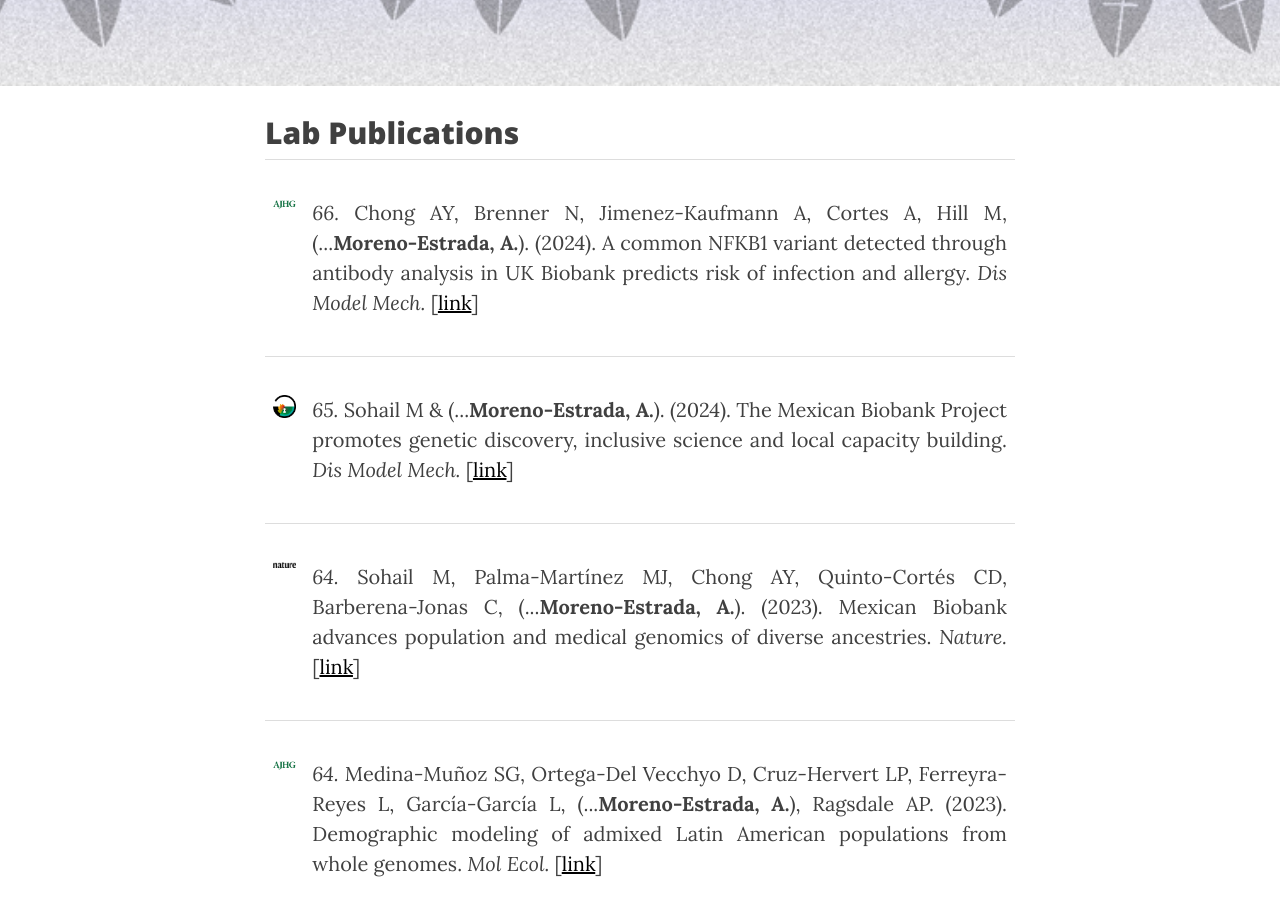
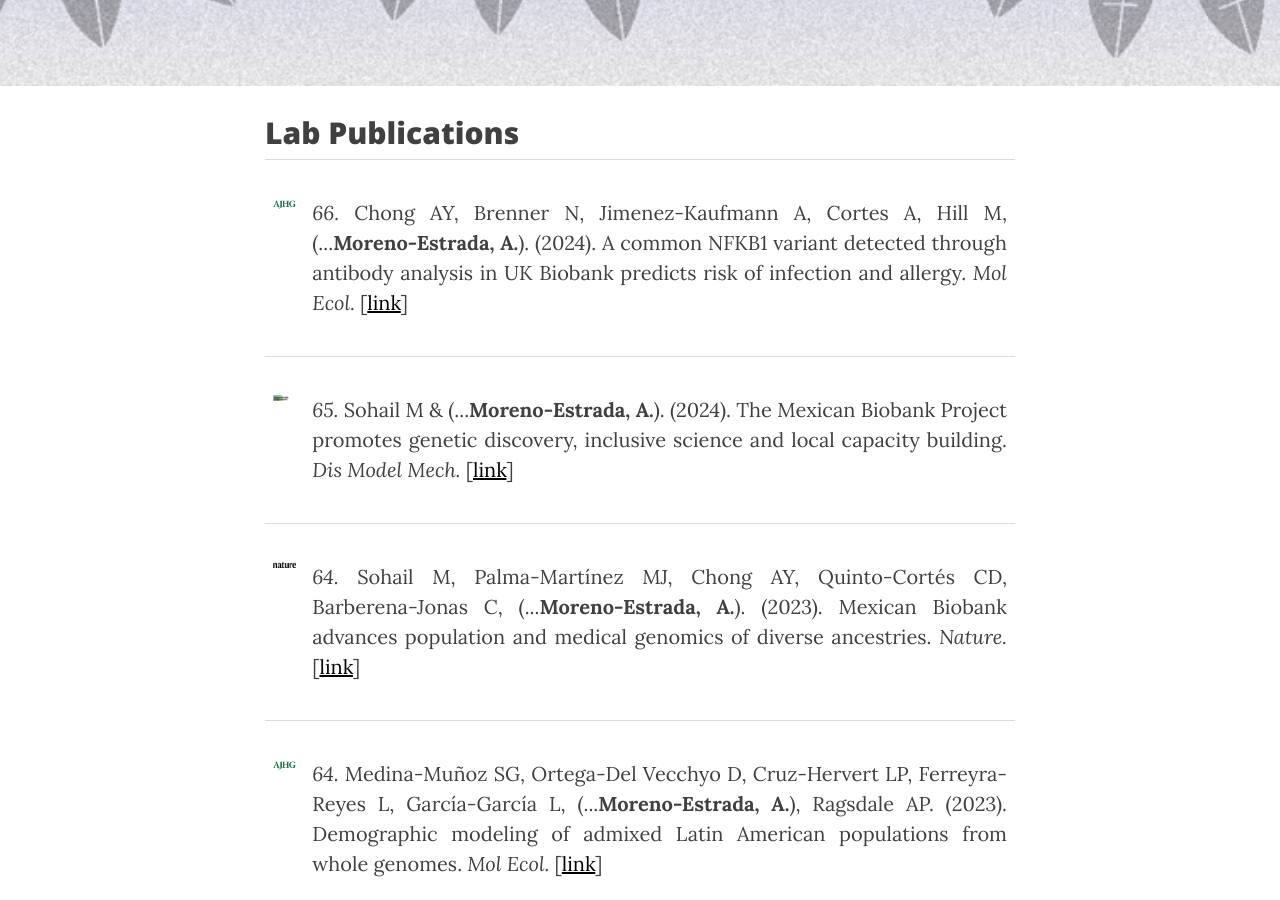
Before and after one commit to milkshakeplustip/milkshakeplustip.github.io, a Jekyll site: the page built from publications.html, in a window 1280 px wide and 900 px high, scrolled down 914 px. Built offline with Jekyll 4.4.1, drawn with Linux system fonts in a browser that asks for light colours; nearby versions of some CDN libraries.

Commit message:
Update publications.html

```diff
--- a/publications.html
+++ b/publications.html
@@ -10,12 +10,12 @@ order: 4
 <table style="width:100%">
 
 	      <td><p style="text-align:justify"><img src="/img/publications/AJHG.png" alt="AJHG" height="200" width="200"></p></td>
-	      <td><p style="text-align:justify"><i>66.</i> Chong AY, Brenner N, Jimenez-Kaufmann A, Cortes A, Hill M,</b> (...<b>Moreno-Estrada, A.</b>). (2024). A common NFKB1 variant detected through antibody analysis in UK Biobank predicts risk of infection and allergy. <i> Dis Model Mech. </i>[<a href="https://doi.org/10.1016/j.ajhg.2023.12.013">link</a>]</td>
+	      <td><p style="text-align:justify"><i>66.</i> Chong AY, Brenner N, Jimenez-Kaufmann A, Cortes A, Hill M,</b> (...<b>Moreno-Estrada, A.</b>). (2024). A common NFKB1 variant detected through antibody analysis in UK Biobank predicts risk of infection and allergy. <i> Mol Ecol. </i>[<a href="https://doi.org/10.1016/j.ajhg.2023.12.013">link</a>]</td>
 
        </tr>
        <tr>
 
-              <td><p style="text-align:justify"><img src="/img/publications/CoB-open-access-AW-RGB-150x150.png" alt="Dis Model Mech" height="200" width="200"></p></td>
+              <td><p style="text-align:justify"><img src="/img/publications/images.png" alt="Dis Model Mech" height="200" width="200"></p></td>
 	      <td><p style="text-align:justify"><i>65.</i> Sohail M & </b> (...<b>Moreno-Estrada, A.</b>). (2024). The Mexican Biobank Project promotes genetic discovery, inclusive science and local capacity building. <i> Dis Model Mech. </i>[<a href="https://doi.org/10.1242/dmm.050522">link</a>]</td>
 
        </tr>
```
